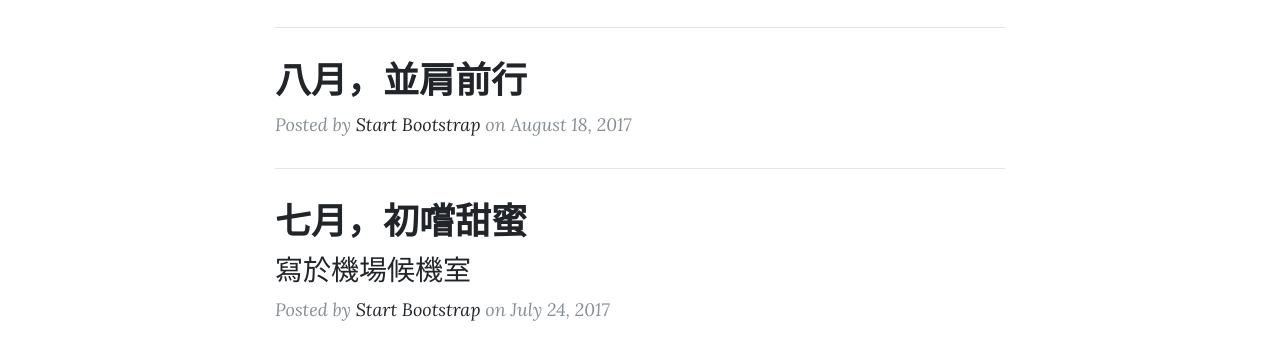
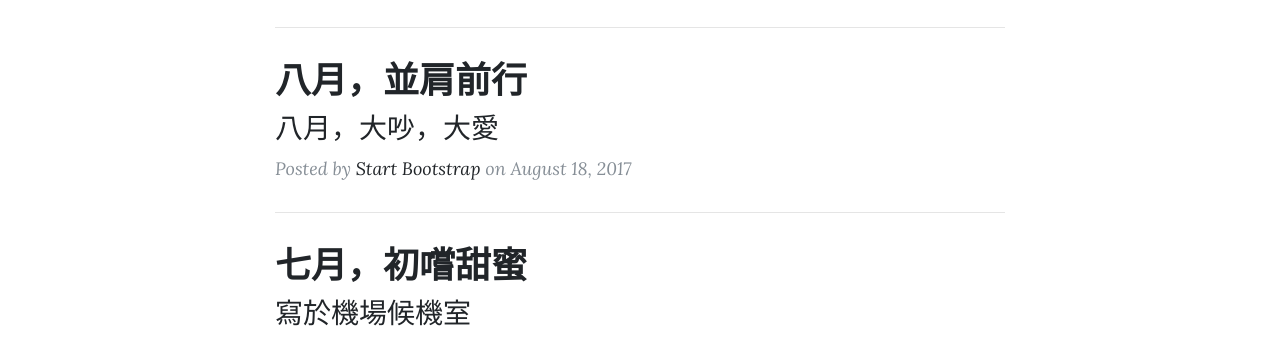
Before and after one commit to RobbieJessica/PersonalWebsite, a website: page index.html in a window 1280 px wide. Shown: the part 739-1076 px from the top of the page. Drawn offline with nearby package versions, Linux system fonts and the light colour scheme.

Commit message:
second Updates

```diff
--- a/index.html
+++ b/index.html
@@ -90,6 +90,9 @@
               <h2 class="post-title">
                 八月，並肩前行
               </h2>
+              <h3 class="post-subtitle">
+                八月，大吵，大愛
+              </h3>
             </a>
             <p class="post-meta">Posted by
               <a href="#">Start Bootstrap</a>
```
Also changed, not shown: JulyPost.html (added), JunePost.html (added), MayPost.html (added), augustPost.html (added).
